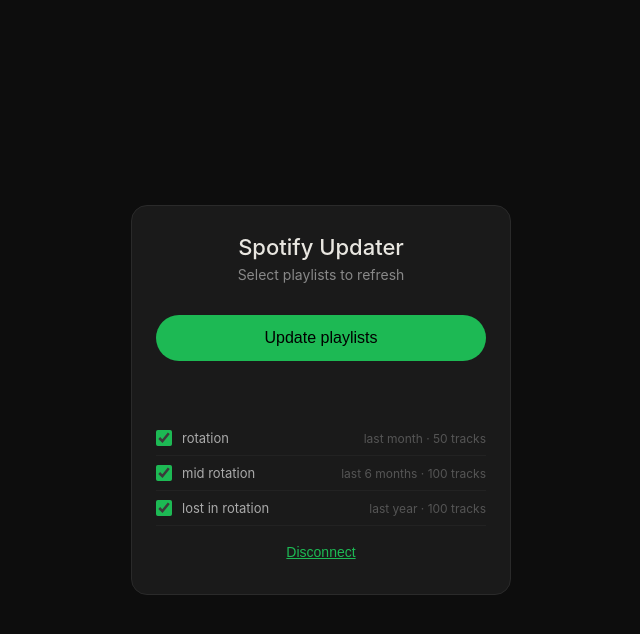
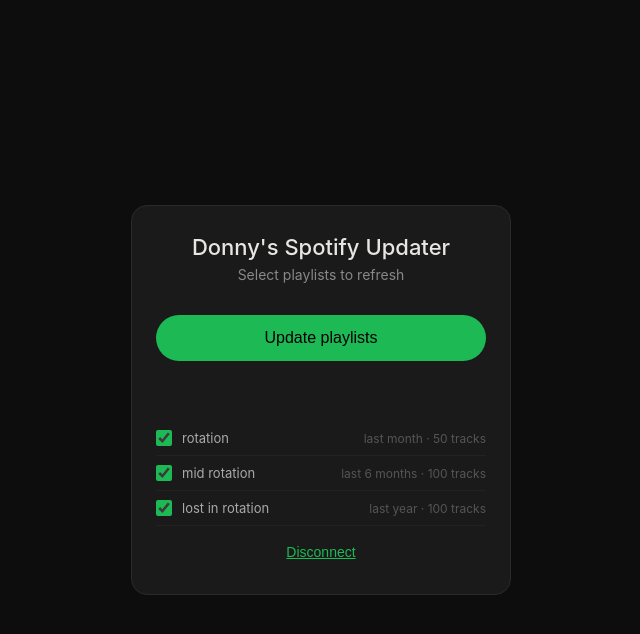
Before and after one commit to dlj01/Spotify-Apps, a Flask app: page / in a window 1280 px wide. Shown: the top 634 px of the page, without its empty margins (319-959 px from the left). Run offline with Flask 3, Linux system fonts and the light colour scheme.

Commit message:
added my name (hehehe)

```diff
--- a/templates/index.html
+++ b/templates/index.html
@@ -97,7 +97,7 @@
 </head>
 <body>
   <div class="card">
-    <h1>Spotify Updater</h1>
+    <h1>Donny's Spotify Updater</h1>
     <p class="sub">Select playlists to refresh</p>
 
     {% if not authed %}
```
